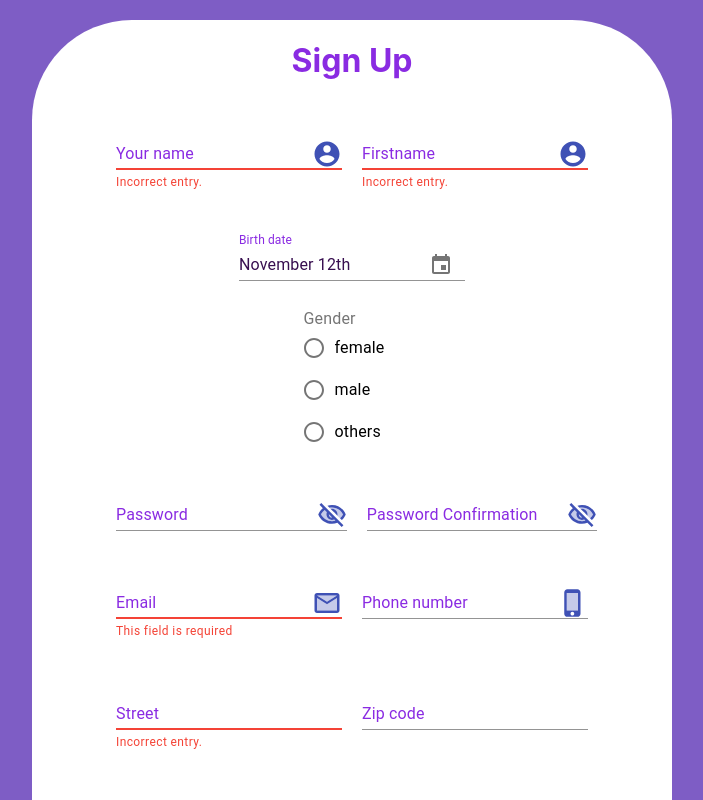
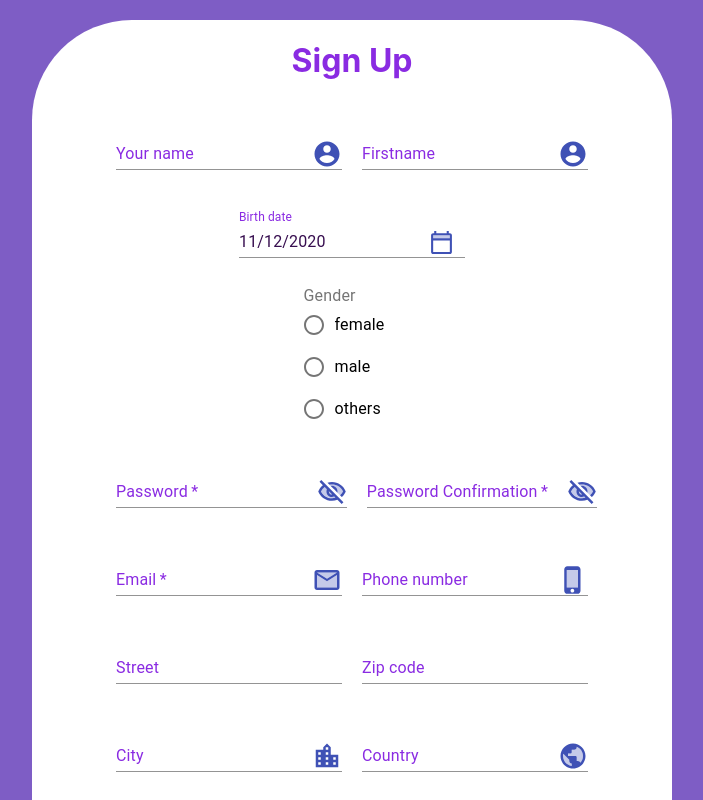
Before and after one commit to meruyert93/React_learning_project, a React (Create React App) app: page / in a window 1280 px wide. Shown: the top 800 px of the page, without its empty margins (288-991 px from the left). Built offline with nearby package versions, Linux system fonts and the light colour scheme.

Commit message:
Validation Email, Password

```diff
--- a/src/components/Form.tsx
+++ b/src/components/Form.tsx
@@ -3,7 +3,6 @@ import { MuiPickersUtilsProvider, KeyboardDatePicker } from '@material-ui/picker
 import { Theme, createStyles, makeStyles } from '@material-ui/core/styles';
 
 import AccountCircleIcon from '@material-ui/icons/AccountCircle';
-import Box from '@material-ui/core/Box';
 import CalendarTodayTwoToneIcon from '@material-ui/icons/CalendarTodayTwoTone';
 import Checkbox from '@material-ui/core/Checkbox';
 import DateFnsUtils from '@date-io/date-fns';
@@ -24,6 +23,7 @@ import TextField from '@material-ui/core/TextField';
 import TextareaAutosize from '@material-ui/core/TextareaAutosize';
 import VisibilityOffTwoToneIcon from '@material-ui/icons/VisibilityOffTwoTone';
 import VisibilityTwoToneIcon from '@material-ui/icons/VisibilityTwoTone';
+import Icon from "@material-ui/core/Icon";
 
 //Styling
 const useStyles = makeStyles((theme: Theme) =>
@@ -103,15 +103,16 @@ export interface State {
 export const FormWithRows: React.FC<{formDetails: FormDescriptionRow}> = (props) => {
     const details =  props.formDetails;
     const classes = useStyles();
-
     const [password, setPassword] = React.useState("");
     const [passwordConfirmation, setPasswordConfirmation] = React.useState("");
     const [email, setEmail] = React.useState("");
+    const [values, setValues] = React.useState<State>({
+        showPassword: false,
+        });
 
-
-    const[values, setValues] = React.useState<State>({
-        showPassword: false,
-    });
+    const [errorsPassword, setErrorsPassword] = React.useState(false);
+    const [errorsEmail, setErrorsEmail] = React.useState(false);
+    const [errorsDate, setErrorsDate] = React.useState(false);
 
     const handleClickShowPassword = () => {
         setValues({ ...values, showPassword: !values.showPassword });
@@ -146,23 +147,37 @@ export const FormWithRows: React.FC<{formDetails: FormDescriptionRow}> = (props)
         setSelectedDate(date);
     };
 
-    const [text, setText] = React.useState<string>();
+    const checkPasswords = () => {
+        if (password === passwordConfirmation) {
+            return (
+            setErrorsPassword(false));
+        }
+        else {
+            return (setErrorsPassword(true));
+        }
+    }
 
-    const [error, setErrors] = React.useState<{ text: string}>();
-
-    const handleChange = (event: React.ChangeEvent<HTMLInputElement>) => {
-        const {target: {value } } = event;
-        setErrors({text:  ''})
-        setText(value);
+    const checkEmail = () => {
+        if (email === "") {
+            return (
+                setErrorsEmail(true));
+        } else {
+            return (setErrorsEmail(false));
+        }
     };
 
-    const checkPasswords = () => {
-        if (password === passwordConfirmation) {
-            console.log("Ok!")
+    const checkDate = () => {
+        if(selectedDate === null) {
+            return (setErrorsDate(true))
+        } else {
+            return (setErrorsDate(false))
         }
-        else {
-            console.log("Not a match")
-        }
+    }
+
+    const submitButton = () => {
+        checkPasswords();
+        checkEmail();
+        checkDate();
     }
 
     return (
@@ -182,7 +197,6 @@ export const FormWithRows: React.FC<{formDetails: FormDescriptionRow}> = (props)
                                     const inputField = field as InputField;
                                     return <div style={{display: "flex" , width: "100%"}}>
                                                 <TextField
-                                                error
                                                 type='text'
                                                 placeholder={inputField.placeholder}
                                                 label={inputField.label}
@@ -193,7 +207,6 @@ export const FormWithRows: React.FC<{formDetails: FormDescriptionRow}> = (props)
                                                     </InputAdornment>
                                                     ),
                                                     }}
-                                                helperText="Incorrect entry."
                                                 />
                                             </div>
                                 }
@@ -212,11 +225,14 @@ export const FormWithRows: React.FC<{formDetails: FormDescriptionRow}> = (props)
                                     const inputField = field as PasswordGroupField
                                     return  <div style={{display: "flex", width: "67%"}}>
                                                 <TextField
+                                                error={errorsPassword}
                                                 type = {values.showPassword ? 'text' : 'password'}
                                                 label={inputField.label[0]}
                                                 placeholder={inputField.placeholder}
                                                 value={password}
-                                                onChange={(event)=> {console.log(password); setPassword(event.target.value)}}
+                                                required={true}
+                                                onChange={(event)=> {setPassword(event.target.value)}}
+                                                helperText={errorsPassword ? 'The password did not match ' : ''}
                                                 InputProps={{
                                                     endAdornment: (
                                                     <InputAdornment position="end">
@@ -233,11 +249,14 @@ export const FormWithRows: React.FC<{formDetails: FormDescriptionRow}> = (props)
                                                     }}
                                                 />
                                                 <TextField
+                                                error={errorsPassword}
                                                 type = {values.showPassword ? 'text' : 'password'}
                                                 label={inputField.label[1]}
                                                 placeholder={inputField.placeholder}
                                                 value={passwordConfirmation}
+                                                required={true}
                                                 onChange={(event)=> {setPasswordConfirmation(event.target.value)}}
+                                                helperText={errorsPassword ? 'The password did not match ' : ''}
                                                 InputProps={{
                                                     endAdornment: (
                                                     <InputAdornment position="end">
@@ -260,10 +279,11 @@ export const FormWithRows: React.FC<{formDetails: FormDescriptionRow}> = (props)
                                     const inputField = field as InputField
                                     return <div style={{display: "flex", width: "100%"}}>
                                                 <TextField
-                                                error
-                                                helperText="This field is required"
+                                                error={errorsEmail}
+                                                helperText={errorsEmail ? 'The field is required ' : ''}
                                                 type ='email'
                                                 label={inputField.label}
+                                                required={true}
                                                 placeholder={inputField.placeholder}
                                                 onChange={(event)=> {setEmail(event.target.value)}}
                                                 value={email}
@@ -280,25 +300,16 @@ export const FormWithRows: React.FC<{formDetails: FormDescriptionRow}> = (props)
                                 if  (field.type === FormElementType.datePicker) {
                                     const inputField = field as InputField
                                     return <div style={{display: "flex", width: "50%", marginLeft: "25%"}}>
-                                                {/* <TextField
-                                                type = 'date'
-                                                label={inputField.label}
-                                                placeholder={inputField.placeholder}
-                                                InputLabelProps={{
-                                                shrink: true,
-                                                }}
-                                                />*/}
                                                 <MuiPickersUtilsProvider utils={DateFnsUtils}>
                                                 <KeyboardDatePicker
+                                                    error={errorsDate}
+                                                    helperText={errorsDate ? 'The field is required ' : ''}
+                                                    fullWidth
                                                     label={inputField.label}
-                                                    // format="MM/dd/yyyy"
+                                                    format="MM/dd/yyyy"
                                                     value={selectedDate}
-                                                    // onChange={() => console.log("test")}
                                                     onChange={handleDateChange}
-                                                    // onAccept={(date) => handleDateChange(date)}
-                                                    // KeyboardButtonProps={{
-                                                    // 'aria-label': 'change date',
-                                                    // }}
+                                                    keyboardIcon={<Icon><CalendarTodayTwoToneIcon style={{ fontSize: 25 }} color="primary"/></Icon>}
                                                 />
                                                 </MuiPickersUtilsProvider>
                                             </div>
@@ -352,7 +363,7 @@ export const FormWithRows: React.FC<{formDetails: FormDescriptionRow}> = (props)
                     })}
             </div>
             <div className="submitButton">
-            <button  style={{display: "flex", width: "30%", justifyContent: "center"}} onClick={() => checkPasswords()}>
+            <button  style={{display: "flex", width: "30%", justifyContent: "center"}} onClick={() => submitButton  ()}>
                 {details.buttonTitle}
             </button>
             </div>
--- a/src/css/main.css
+++ b/src/css/main.css
@@ -44,7 +44,7 @@
   display: flex;
   flex-direction: column;
   width: 50%;
-  height: 930px;
+  height: 990px;
   margin: 20px;
   background-color: white;
   align-content: center;
```
